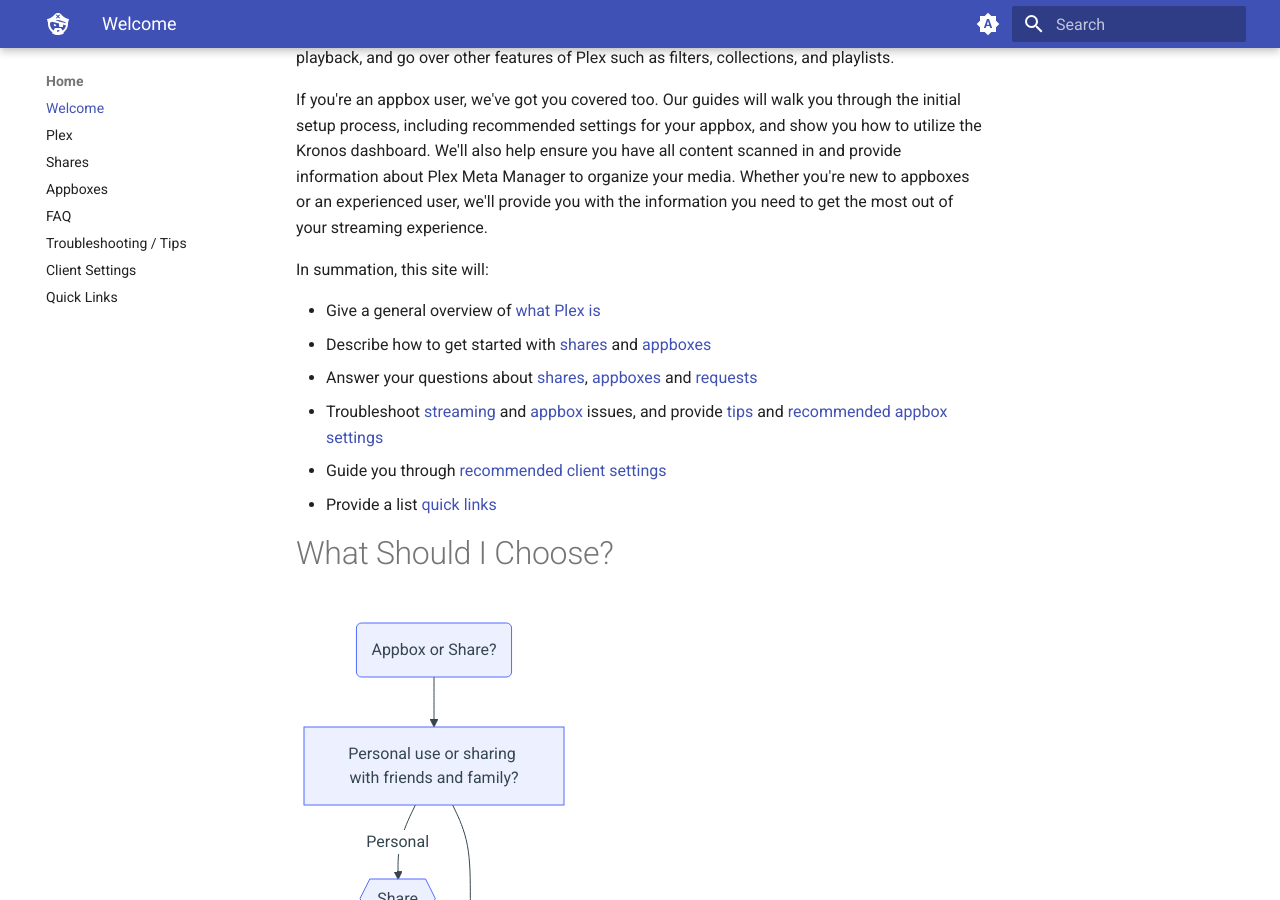
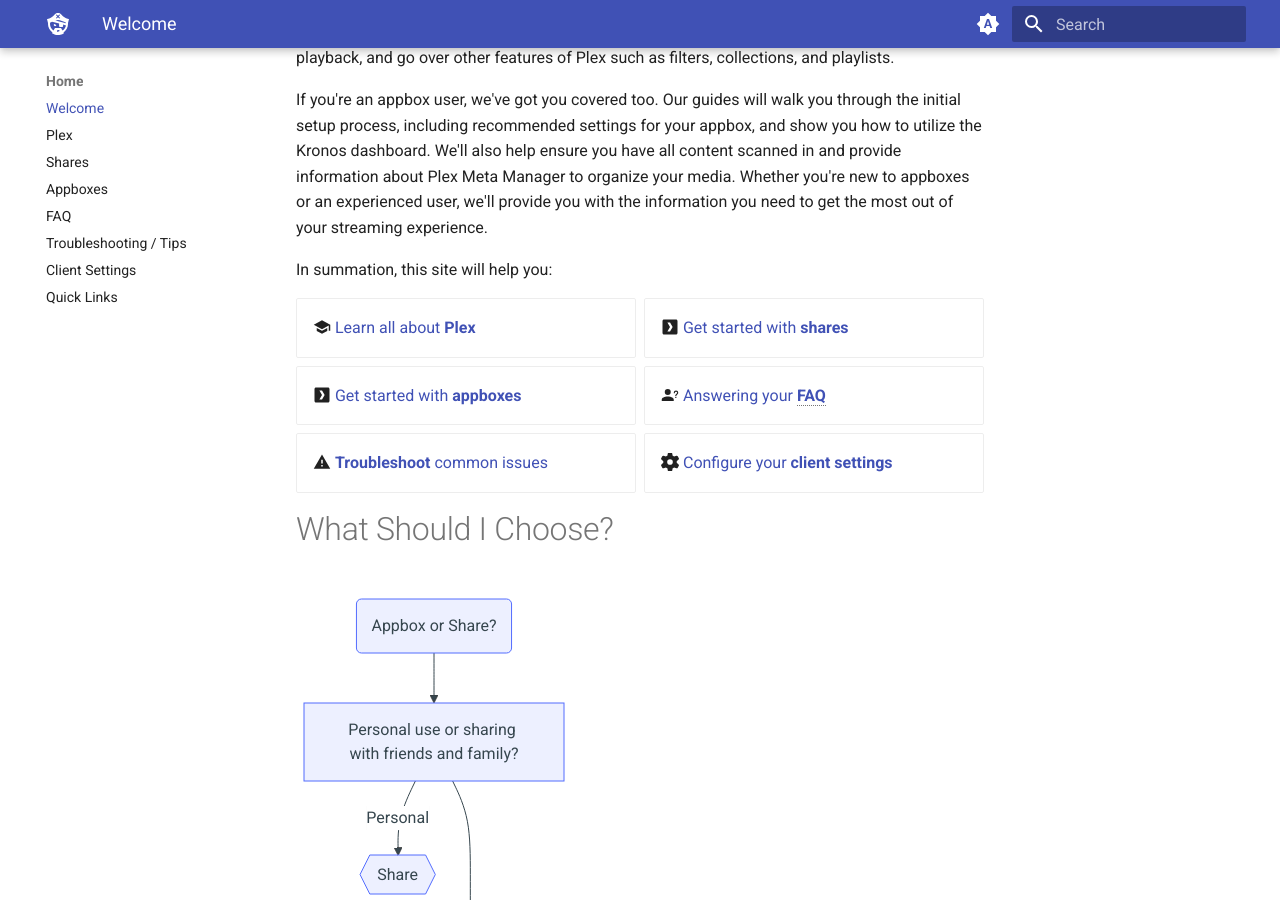
Before and after one commit to neomedia6989/docs-2, an MkDocs documentation site: the page built from docs/index.md, in a window 1280 px wide and 900 px high, scrolled down 614 px. Built offline with MkDocs 1.6.1 and Material for MkDocs 9.7.7, drawn with Linux system fonts in a browser that asks for light colours.

Commit message:
Update index.md

```diff
--- a/docs/index.md
+++ b/docs/index.md
@@ -11,14 +11,29 @@
 
 If you're an appbox user, we've got you covered too. Our guides will walk you through the initial setup process, including recommended settings for your appbox, and show you how to utilize the Kronos dashboard. We'll also help ensure you have all content scanned in and provide information about Plex Meta Manager to organize your media. Whether you're new to appboxes or an experienced user, we'll provide you with the information you need to get the most out of your streaming experience.
 
-In summation, this site will:
+In summation, this site will help you:
 
-- Give a general overview of [what Plex is](/plex/what-is-plex)
-- Describe how to get started with [shares](/shares) and [appboxes](/appboxes)
-- Answer your questions about [shares](/faq/shares), [appboxes](/faq/appboxes) and [requests](/faq/requests)
-- Troubleshoot [streaming](/troubleshooting/client) and [appbox](/troubleshooting/server) issues, and provide [tips](/troubleshooting/client/tips) and [recommended appbox settings](/troubleshooting/appbox/settings)
-- Guide you through [recommended client settings](/clients/other)
-- Provide a list [quick links](/quick-links)
+<div class="grid" markdown>
+
+:material-school: [Learn all about __Plex__](/plex/what-is-plex)
+{ .card }
+
+:material-plex: [Get started with __shares__](/shares/getting-started)
+{ .card }
+
+:material-plex: [Get started with __appboxes__](/appboxes/getting-started)
+{ .card }
+
+:material-account-question: [Answering your __FAQ__](/faq)
+{ .card }
+
+:material-alert: [__Troubleshoot__ common issues](/troubleshooting)
+{ .card }
+
+:fontawesome-solid-gear: [Configure your __client settings__](/clients/other)
+{ .card }
+
+</div>
 
 # What Should I Choose?
 
```
